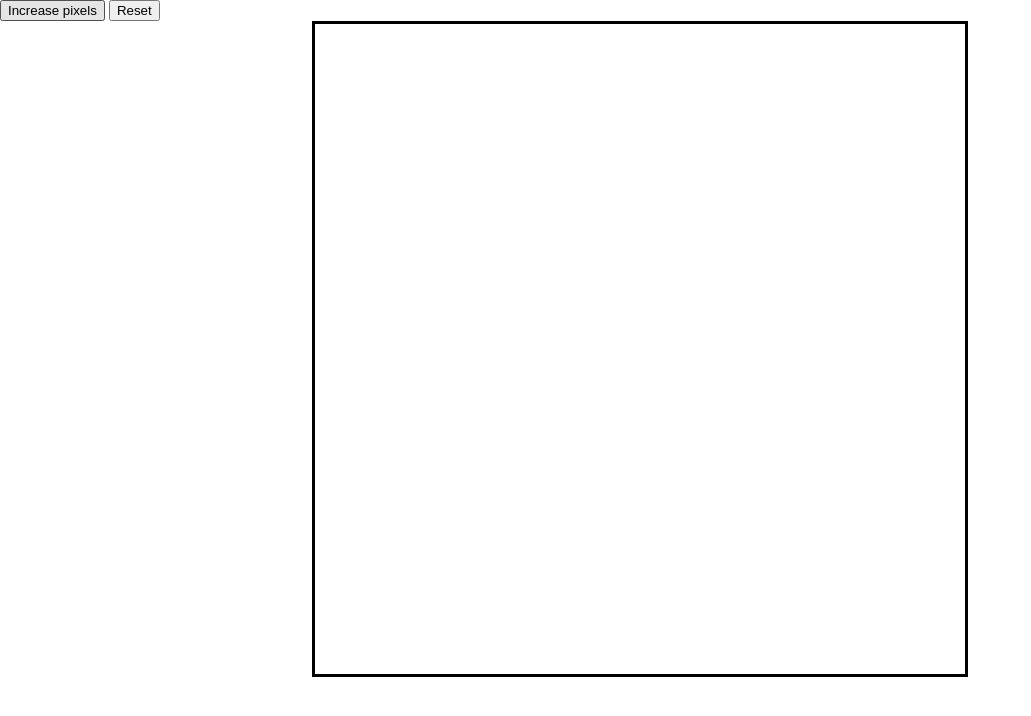
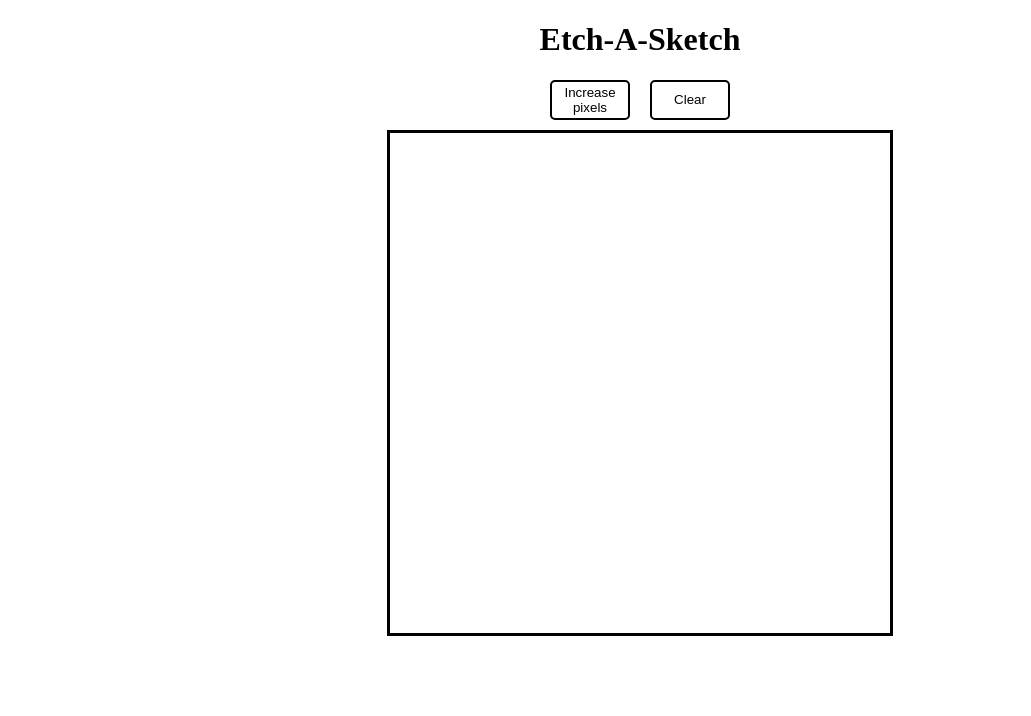
Before and after one commit to DevAranCarter/Etch-A-Sketch, a plain HTML site: page index.html in a window 1280 px wide. Shown: the whole page, without its empty margins (0-1031 px from the left). Drawn offline with Linux system fonts and the light colour scheme.

Commit message:
Added increase pixels and clear buttons

```diff
--- a/index.html
+++ b/index.html
@@ -6,12 +6,15 @@
 </head>
 
 <body>
-    <button id="incPix">Increase pixels</button>
-    <button id="reset"> Reset</button>
-<div id="container">
+    <h1>Etch-A-Sketch</h1>
+    <div id="buttons">
+        <button id="incPix">Increase pixels</button>
+        <button id="reset"> Clear</button>
+    </div>
+
 <div id="etch-container">
 </div>
-</div>
+
 
 
 </body>
--- a/main.css
+++ b/main.css
@@ -1,24 +1,23 @@
 body {
-    margin: 0;
 
 }
 
 #container {
-   display: flex;
-   flex: 1;
-   align-items: center;
-   justify-content: center;
-
+    margin: 0;
 }
 
+
 #etch-container {
-    max-width: 650px;
-    max-height: 650px;
+    max-width: 500px;
+    max-height: 500px;
     display: flex;
-    flex: 1;
     border: black;
     border-style: solid;
     background-color: white;
+    margin-left: auto;
+    margin-right: auto;
+
+
 }
 
 
@@ -33,3 +32,35 @@ body {
     display: flex;
     flex: 1;
 }
+
+#buttons {
+    display: flex;
+    flex: 1;
+    flex-direction: row;
+    align-items: center;
+    justify-content: center;
+    padding-bottom: 10px;
+    gap: 20px;
+
+
+
+}
+
+#incPix, #reset {
+    width: 80px;
+    height: 40px;
+}
+
+button {
+    border-style: solid;
+    border-width: 2px;
+    border-color: black;
+    border-radius: 5px;
+    background-color: white;
+}
+
+h1 {
+    display: flex;
+    flex: 1;
+    justify-content: center;
+}
--- a/main.js
+++ b/main.js
@@ -6,6 +6,7 @@ createGrid(initialSize);
 
 let updatebtn = document.getElementById('incPix');
 let reset = document.getElementById('reset');
+let multicolor = document.getElementById('multicolor');
 
 reset.addEventListener("click", () => {
     location.reload();
@@ -35,8 +36,8 @@ updatebtn.addEventListener("click", updatePixels);
 
 function createGrid(size) {
 
-    let heightSize = (610 / (size - 1));
-    let widthSize = (610 / (size - 1));
+    let heightSize = 500 / size;
+    let widthSize = 500 / size;
 
 let divs = document.createElement('div');
 let innerDivs = document.createElement('div');
```
